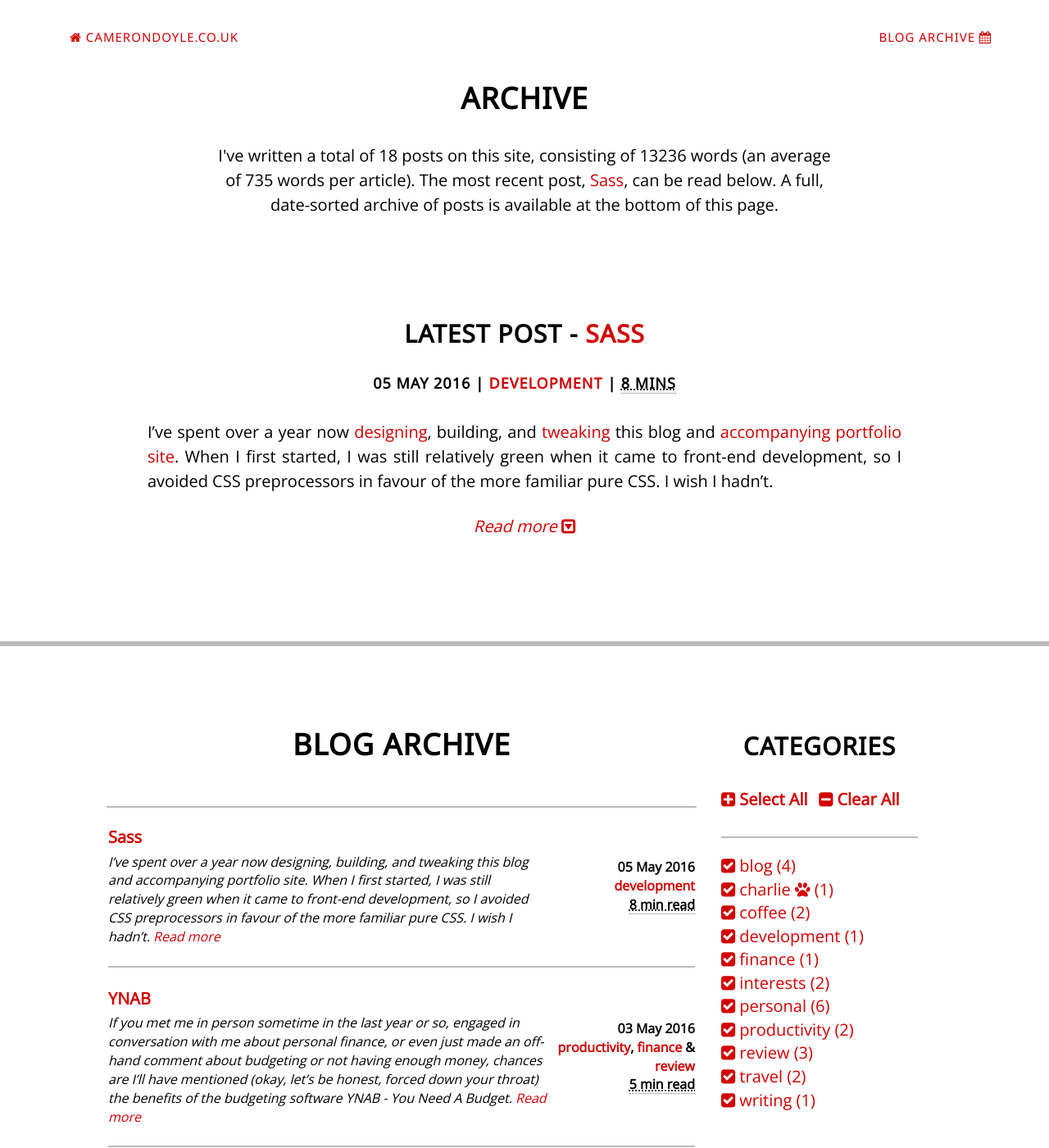
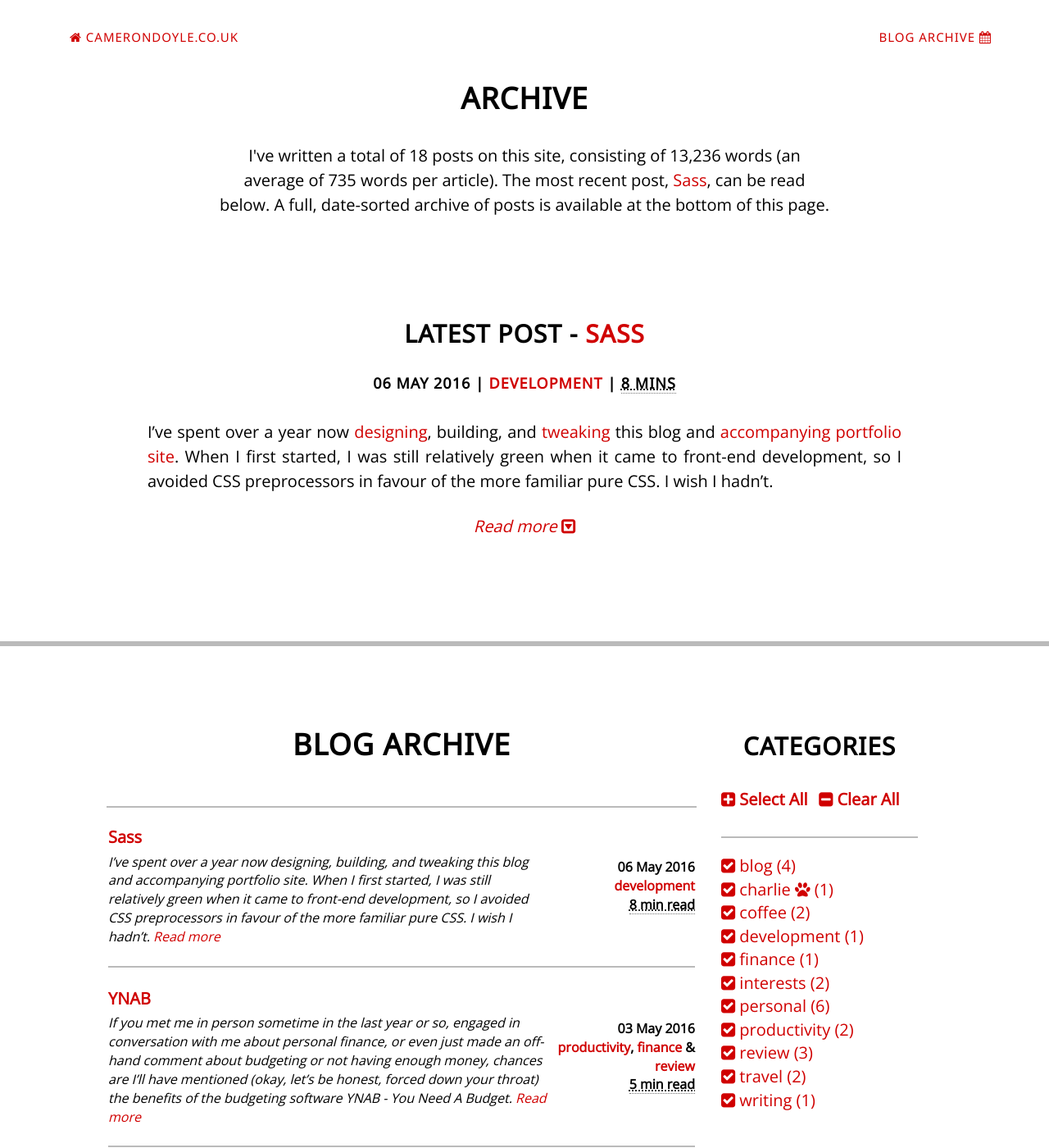
Before and after one commit to CameronD17/blog, a Jekyll site: the page built from index.html, in a window 1280 px wide and 1400 px high. Shown: the whole window at 82% size. Built offline with Jekyll 4.4.1, drawn with Linux system fonts in a browser that asks for light colours; nearby versions of some CDN libraries; comment, search, counter and statistics services are not loaded.

Commit message:
Fixed version numbers

```diff
--- a/_includes/footer.html
+++ b/_includes/footer.html
@@ -28,13 +28,13 @@
             <div class="right-footer">
                 <p>Last updated <abbr title="Most recent site rebuild: {{ site.time }}">{{ site.time | date:'%B %Y' }}</abbr> <i class="fa fa-calendar fa-fw"></i></p>
                 <p>Hosted on <a href="https://github.com/CameronD17/blog" target="_blank" title="GitHub repo">GitHub Pages</a> <i class="fa fa-github fa-fw"></i></p>
-                </div>
+            </div>
         </footer>
 
         <!--Scripts-->
-        <script src="https://maxcdn.bootstrapcdn.com/bootstrap/3.3.5/js/bootstrap.min.js"></script>
         <script src="https://cdnjs.cloudflare.com/ajax/libs/jquery/3.0.0-alpha1/jquery.min.js"></script>
         <script src="https://cdnjs.cloudflare.com/ajax/libs/jquery-easing/1.3/jquery.easing.min.js"></script>
+        <script src="https://maxcdn.bootstrapcdn.com/bootstrap/3.3.5/js/bootstrap.min.js"></script>
         <script src="{{ 'assets/js/main.js' | prepend: site.baseurl }}"></script>
         {% if page.custom_js %}{% for js_file in page.custom_js %}{% if js_file == "instagram" %}<script async defer src="//platform.instagram.com/en_US/embeds.js"></script>{% else %}<script src="/assets/js/{{ js_file }}.js"></script>{% endif %}{% endfor %}{% endif %}
 
--- a/_includes/head.html
+++ b/_includes/head.html
@@ -21,6 +21,7 @@
     <link rel="stylesheet" href="http://fonts.googleapis.com/css?family=Noto+Sans" type="text/css">
     <link rel="stylesheet" href="{{ 'assets/stylesheets/external/bootstrap.min.css' | prepend: site.baseurl }}" type="text/css">
     <link rel="stylesheet" href="{{ 'assets/stylesheets/external/bootstrap-theme.min.css' | prepend: site.baseurl }}" type="text/css">
+    <link rel="stylesheet" href="https://maxcdn.bootstrapcdn.com/bootstrap/3.3.5/css/bootstrap.min.css" type="text/css">
     <link rel="stylesheet" href="https://maxcdn.bootstrapcdn.com/font-awesome/4.4.0/css/font-awesome.min.css" type="text/css">
     <link rel="stylesheet" href="{{ 'assets/stylesheets/main.css' | prepend: site.baseurl }}" type="text/css">
 </head>
--- a/_posts/2016-05-06-sass.markdown
+++ b/_posts/2016-05-06-sass.markdown
@@ -1,7 +1,7 @@
 ---
 layout:     post
 title:      "Sass"
-date:       2016-05-05 20:00:00 +0000
+date:       2016-05-06 12:00:00 +0000
 tags:       development
 ---
 
--- a/index.html
+++ b/index.html
@@ -40,7 +40,7 @@
             <div class="row">
                 <div class="col-md-8 col-md-offset-2 intro-bg">
                     <h1>{{ page.title }}</h1>
-                    <p>I've written a total of {{ postcount }} posts on this site, consisting of {{totalwords}} words (an average of {{ totalwords | divided_by: postcount }} words per article). The most recent post, <a href="{{ site.posts.first.url }}">{{ site.posts.first.title }}</a>, can be read below. A full, date-sorted archive of posts is available at the bottom of this page.</p>
+                    <p>I've written a total of {{ postcount }} posts on this site, consisting of {{ formattedtotalwords }} words (an average of {{ totalwords | divided_by: postcount }} words per article). The most recent post, <a href="{{ site.posts.first.url }}">{{ site.posts.first.title }}</a>, can be read below. A full, date-sorted archive of posts is available at the bottom of this page.</p>
                 </div>
             </div>
         </div>
```
Also changed, not shown: assets/stylesheets/external/bootstrap-theme.min.css, assets/stylesheets/external/bootstrap.min.css.
